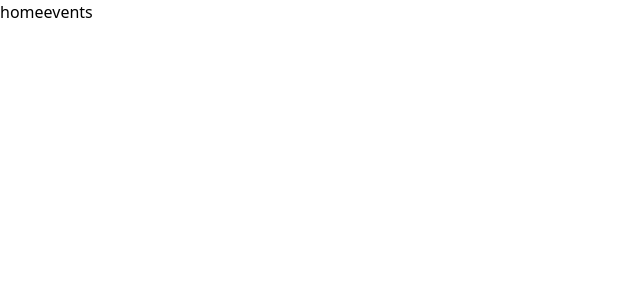
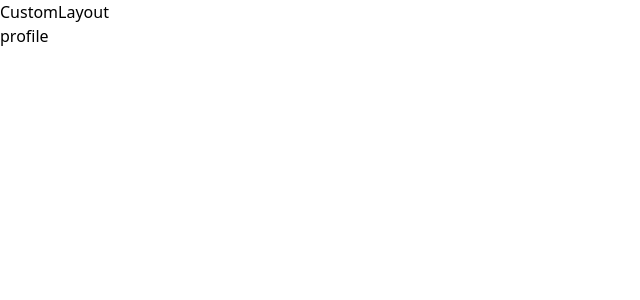
Before and after one commit to SECVBulRep/nuxt-demo, a Nuxt app in the folder MyNuxt/: page /custom in a window 1280 px wide. Before the commit this address had no page. Shown: the top 300 px of the page, without its empty margins (0-640 px from the left). Built offline with nearby package versions, Linux system fonts and the light colour scheme.

Commit message:
* layouts

```diff
--- a/MyNuxt/app.vue
+++ /dev/null
@@ -1,15 +0,0 @@
-<template>
-  <div>
-    <NuxtLayout>
-      <header>
-        <ul>
-          <li>
-            <nuxt-link to="/">home</nuxt-link>
-            <nuxt-link to="/events">events</nuxt-link>
-          </li>
-        </ul>
-      </header>
-      <NuxtPage></NuxtPage>
-    </NuxtLayout>
-  </div>
-</template>
--- /dev/null
+++ b/MyNuxt/layouts/custom.vue
@@ -0,0 +1,6 @@
+<template>
+  <div class="DefaultLayout">
+    <p>CustomLayout</p>
+    <slot />
+  </div>
+</template>
--- /dev/null
+++ b/MyNuxt/layouts/default.vue
@@ -0,0 +1,6 @@
+<template>
+  <div class="DefaultLayout">
+    <p>DefaultLayout</p>
+    <slot />
+  </div>
+</template>
--- /dev/null
+++ b/MyNuxt/pages/custom.vue
@@ -0,0 +1,9 @@
+<template>
+  <div>profile</div>
+</template>
+<script setup>
+definePageMeta({
+  layout: "custom",
+});
+</script>
+<style></style>
--- a/MyNuxt/pages/index.vue
+++ b/MyNuxt/pages/index.vue
@@ -1,8 +1,5 @@
 <template>
-  <div class="Main">
-    <alert></alert>
-    <Profile></Profile>
-  </div>
+  <div class="Main">Main page</div>
 </template>
 <script></script>
 <style scoped></style>
--- a/MyNuxt/pages/my-profile.vue
+++ /dev/null
@@ -1,5 +0,0 @@
-<template>
-  <div>profile</div>
-</template>
-<script></script>
-<style></style>
```
